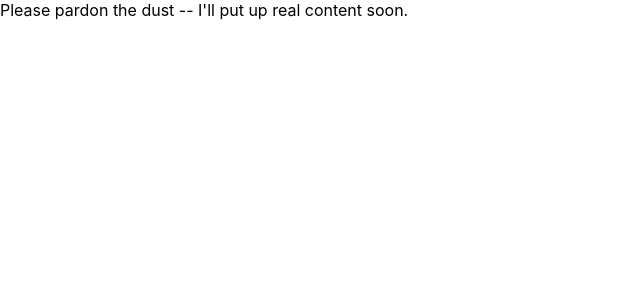
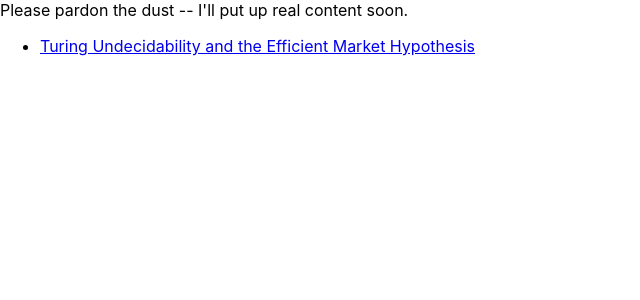
Before and after one commit to chrisoei/christopheroei.com, a React (Create React App) app: page / in a window 1280 px wide. Shown: the top 300 px of the page, without its empty margins (0-640 px from the left). Built offline with nearby package versions, Linux system fonts and the light colour scheme.

Commit message:
Add common.ts (a library of functions for use across the project)

```diff
--- a/src/App.tsx
+++ b/src/App.tsx
@@ -1,10 +1,20 @@
 import React from 'react';
 import './App.css';
+import { blobURL } from "./common"
 
 const App = () => {
   return (
     <div className="App">
-        Please pardon the dust -- I'll put up real content soon.
+          Please pardon the dust -- I'll put up real content soon.
+          <ul>
+              <li>
+                  <a href={blobURL({
+                      sha2_256: "bbfae219246fa05f2e4df0181ca892157e39752ca80ecf6c1992d18c2c42e899",
+                      ext: "pdf"
+                  })}>Turing Undecidability and the Efficient Market Hypothesis</a>
+
+              </li>
+          </ul>
     </div>
   );
 }
--- /dev/null
+++ b/src/common.ts
@@ -0,0 +1,23 @@
+export interface Blob {
+    sha2_256: string
+    ext: string
+}
+
+export const baseURL = "https://www.christopheroei.com/"
+export const blobBaseURL = baseURL + "b/"
+
+export const blobURL = (b: Blob): string => {
+    return blobBaseURL + b.sha2_256 + "." + b.ext
+}
+
+export const getBlob = (u: string): Blob => {
+    var r1 = /(\p{Hex_Digit}{64})\.([0-9A-Za-z]+)$/u
+    var m1 = u.match(r1)
+    console.assert(m1 != null)
+    if (m1 == null) {
+        // FIXIT
+        return { sha2_256: "error", ext: "error" }
+    } else {
+        return { sha2_256: m1[1], ext: m1[2] }
+    }
+}
```
